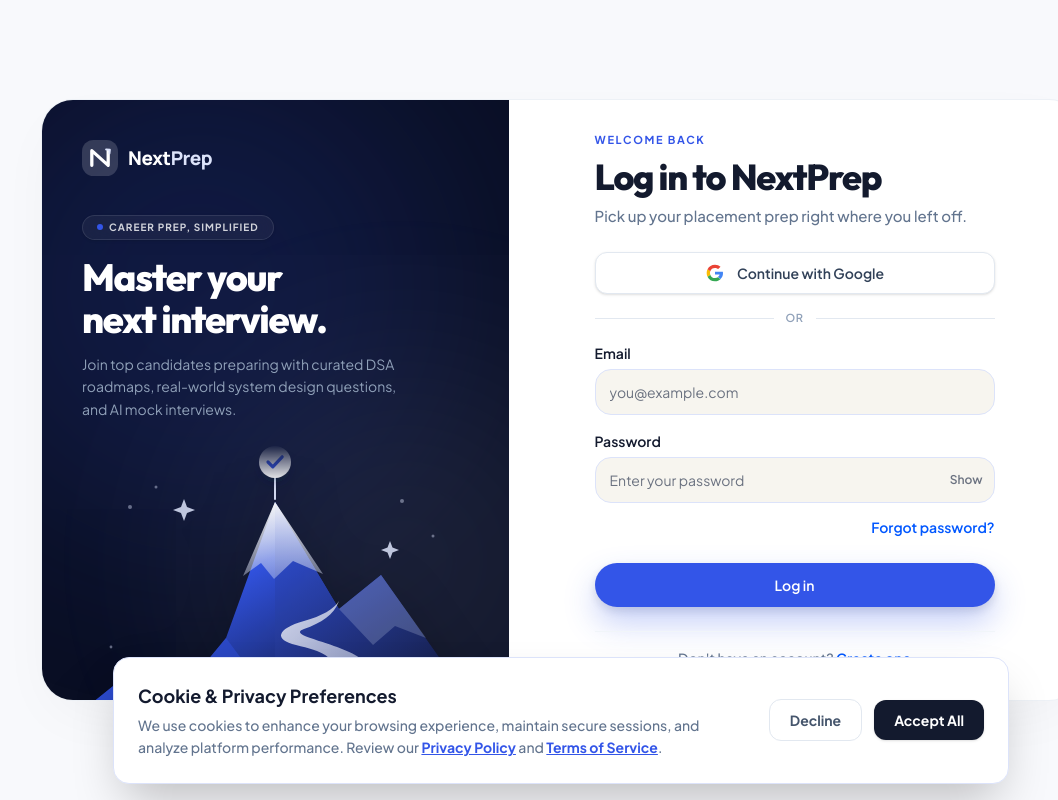
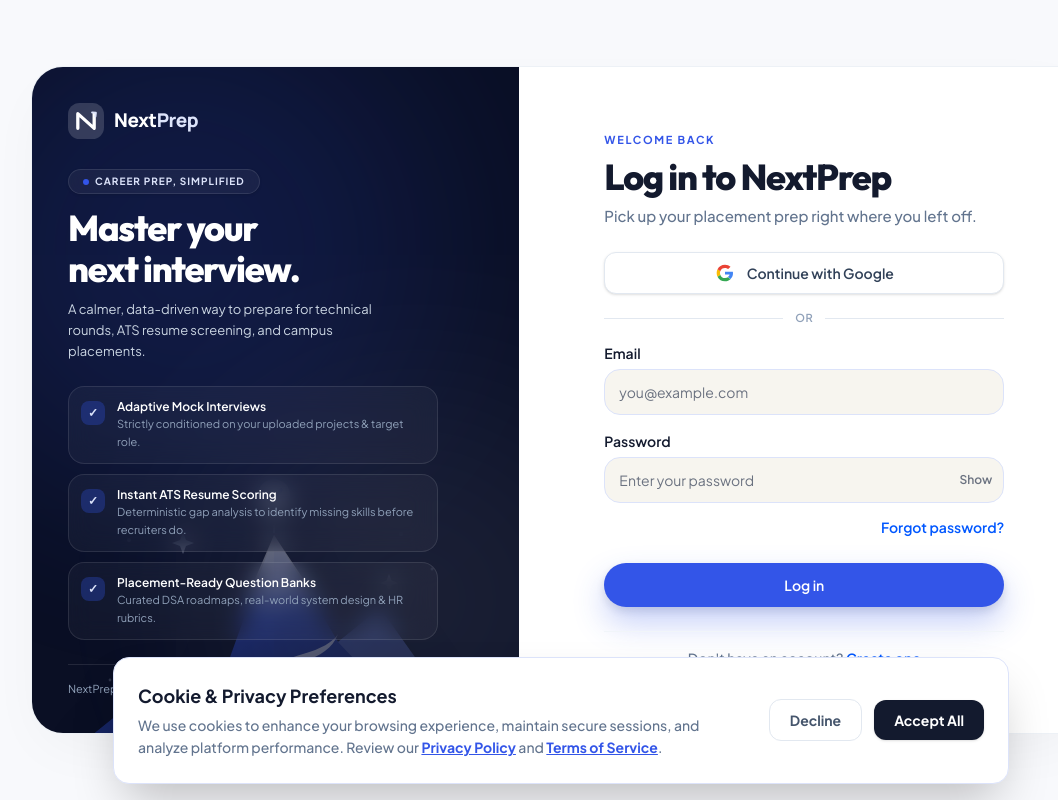
Before and after one commit to vivekmaini/NextPrep, a React (Vite) app in the folder client/: page /login in a window 1280 px wide. Shown: the whole page, without its empty margins (79-1137 px from the left). Built offline with nearby package versions, Linux system fonts and the light colour scheme; no server answers.

Commit message:
Enrich left panel with feature value cards and trust footer

```diff
--- a/client/src/components/layout/authLayout.jsx
+++ b/client/src/components/layout/authLayout.jsx
@@ -4,38 +4,80 @@
 export default function AuthLayout({ eyebrow, title, subtitle, children, footer }) {
   return (
     <div className="min-h-screen bg-[#F8F9FC] p-4 sm:p-6 lg:flex lg:items-center lg:justify-center">
-      <main className="mx-auto flex w-full max-w-[1040px] overflow-hidden rounded-[32px] border border-slate-200/60 bg-white shadow-[0_20px_60px_-15px_rgba(0,0,0,0.05)] lg:min-h-[580px] lg:flex-row flex-col">
+      <main className="mx-auto flex w-full max-w-[1060px] overflow-hidden rounded-[32px] border border-slate-200/60 bg-white shadow-[0_20px_60px_-15px_rgba(0,0,0,0.05)] lg:min-h-[620px] lg:flex-row flex-col">
 
-        {/* LEFT PANEL - Premium Dark Section */}
-        <section className="relative hidden w-[45%] overflow-hidden bg-[#0A0F24] p-8 lg:p-10 text-white lg:flex lg:flex-col justify-between">
+        {/* LEFT PANEL - Premium Dark Section with Rich Content */}
+        <section className="relative hidden w-[46%] overflow-hidden bg-[#0A0F24] p-8 lg:p-9 text-white lg:flex lg:flex-col justify-between">
           {/* Modern Glow Effects */}
-          <div className="absolute -left-[20%] top-[-10%] h-[500px] w-[500px] rounded-full bg-[#3355E8] opacity-[0.15] blur-[100px]" />
+          <div className="absolute -left-[20%] top-[-10%] h-[500px] w-[500px] rounded-full bg-[#3355E8] opacity-[0.16] blur-[100px]" />
           <div className="absolute bottom-[-10%] right-[-20%] h-[400px] w-[400px] rounded-full bg-[#DCE3FA] opacity-[0.08] blur-[100px]" />
 
-          {/* Top Content */}
-          <div className="relative z-20">
+          {/* Top & Middle Content */}
+          <div className="relative z-20 flex flex-col">
             <BrandLogo dark />
-            <div className="mt-8 lg:mt-9">
-              <span className="inline-flex items-center gap-1.5 rounded-full border border-white/10 bg-white/5 px-3.5 py-1 text-[10px] font-bold tracking-widest text-white/80 backdrop-blur-md shadow-sm">
+
+            <div className="mt-7">
+              <span className="inline-flex items-center gap-1.5 rounded-full border border-white/10 bg-white/5 px-3.5 py-1 text-[10px] font-bold tracking-widest text-[#DCE3FA] backdrop-blur-md shadow-sm">
                 <span className="h-1.5 w-1.5 rounded-full bg-[#3355E8] animate-pulse" /> CAREER PREP, SIMPLIFIED
               </span>
-              <h2 className="mt-4 font-hero text-[34px] sm:text-[38px] font-extrabold leading-[1.12] tracking-[-0.04em] text-white">
+              <h2 className="mt-3.5 font-hero text-[32px] sm:text-[36px] font-extrabold leading-[1.12] tracking-[-0.04em] text-white">
                 Master your <br/> next interview.
               </h2>
-              <p className="mt-3 text-xs sm:text-sm leading-relaxed text-slate-400 max-w-[340px]">
-                Join top candidates preparing with curated DSA roadmaps, real-world system design questions, and AI mock interviews.
+              <p className="mt-2.5 text-xs sm:text-[13px] leading-relaxed text-slate-300 max-w-[340px]">
+                A calmer, data-driven way to prepare for technical rounds, ATS resume screening, and campus placements.
               </p>
+            </div>
+
+            {/* Feature Highlights Grid filling the blank middle space */}
+            <div className="mt-6 space-y-2.5 max-w-[370px]">
+              <div className="flex items-start gap-3 rounded-2xl border border-white/10 bg-white/[0.04] p-3 backdrop-blur-md transition duration-200 hover:bg-white/[0.07]">
+                <span className="mt-0.5 flex h-6 w-6 shrink-0 items-center justify-center rounded-lg bg-[#3355E8]/30 text-xs font-bold text-[#DCE3FA]">
+                  ✓
+                </span>
+                <div>
+                  <p className="text-xs font-semibold text-white">Adaptive Mock Interviews</p>
+                  <p className="text-[11px] leading-relaxed text-slate-400">Strictly conditioned on your uploaded projects &amp; target role.</p>
+                </div>
+              </div>
+
+              <div className="flex items-start gap-3 rounded-2xl border border-white/10 bg-white/[0.04] p-3 backdrop-blur-md transition duration-200 hover:bg-white/[0.07]">
+                <span className="mt-0.5 flex h-6 w-6 shrink-0 items-center justify-center rounded-lg bg-[#3355E8]/30 text-xs font-bold text-[#DCE3FA]">
+                  ✓
+                </span>
+                <div>
+                  <p className="text-xs font-semibold text-white">Instant ATS Resume Scoring</p>
+                  <p className="text-[11px] leading-relaxed text-slate-400">Deterministic gap analysis to identify missing skills before recruiters do.</p>
+                </div>
+              </div>
+
+              <div className="flex items-start gap-3 rounded-2xl border border-white/10 bg-white/[0.04] p-3 backdrop-blur-md transition duration-200 hover:bg-white/[0.07]">
+                <span className="mt-0.5 flex h-6 w-6 shrink-0 items-center justify-center rounded-lg bg-[#3355E8]/30 text-xs font-bold text-[#DCE3FA]">
+                  ✓
+                </span>
+                <div>
+                  <p className="text-xs font-semibold text-white">Placement-Ready Question Banks</p>
+                  <p className="text-[11px] leading-relaxed text-slate-400">Curated DSA roadmaps, real-world system design &amp; HR rubrics.</p>
+                </div>
+              </div>
             </div>
           </div>
 
-          {/* Bottom Mountain Illustration cleanly anchored below text */}
+          {/* Bottom Trust Status Row */}
+          <div className="relative z-20 mt-6 pt-4 border-t border-white/10 flex items-center justify-between text-[11px] text-slate-400">
+            <span>NextPrep Placement Suite</span>
+            <span className="inline-flex items-center gap-1.5 text-emerald-400 font-semibold">
+              <span className="h-1.5 w-1.5 rounded-full bg-emerald-400 animate-pulse" /> 2026 Batch Ready
+            </span>
+          </div>
+
+          {/* Bottom Mountain Illustration cleanly anchored below text as backdrop */}
           <div className="auth-mountain-stage pointer-events-none" aria-hidden="true">
             <MountainIllustration className="auth-mountain" />
           </div>
         </section>
 
         {/* RIGHT PANEL - Auth Form */}
-        <section className="flex flex-1 lg:w-[55%] flex-col px-6 py-6 sm:py-8 sm:px-10 lg:px-16 justify-center">
+        <section className="flex flex-1 lg:w-[54%] flex-col px-6 py-6 sm:py-8 sm:px-10 lg:px-16 justify-center">
           <div className="flex items-center justify-between lg:hidden mb-12">
             <BrandLogo />
           </div>
--- a/client/src/index.css
+++ b/client/src/index.css
@@ -421,7 +421,7 @@
   right: -4%;
   bottom: -45px;
   left: -4%;
-  opacity: 0.95;
+  opacity: 0.35;
   pointer-events: none;
   mask-image: linear-gradient(to bottom, transparent 0%, black 12%);
 }
```
